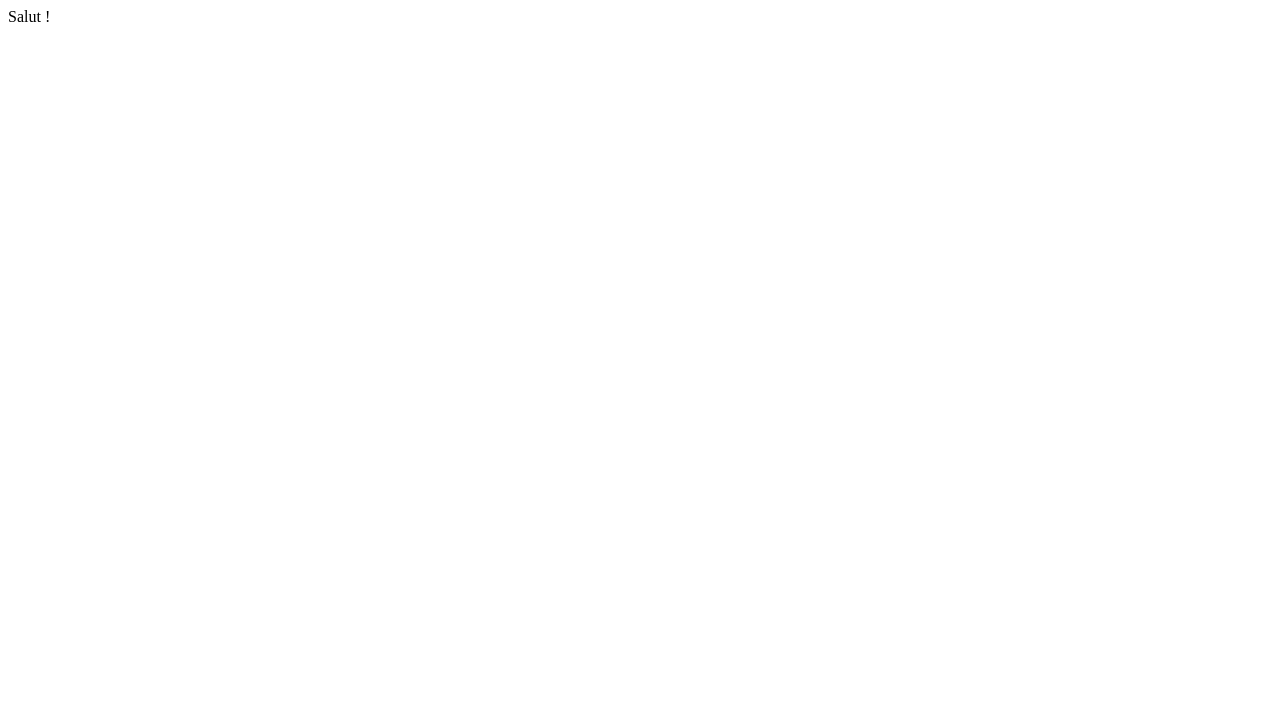
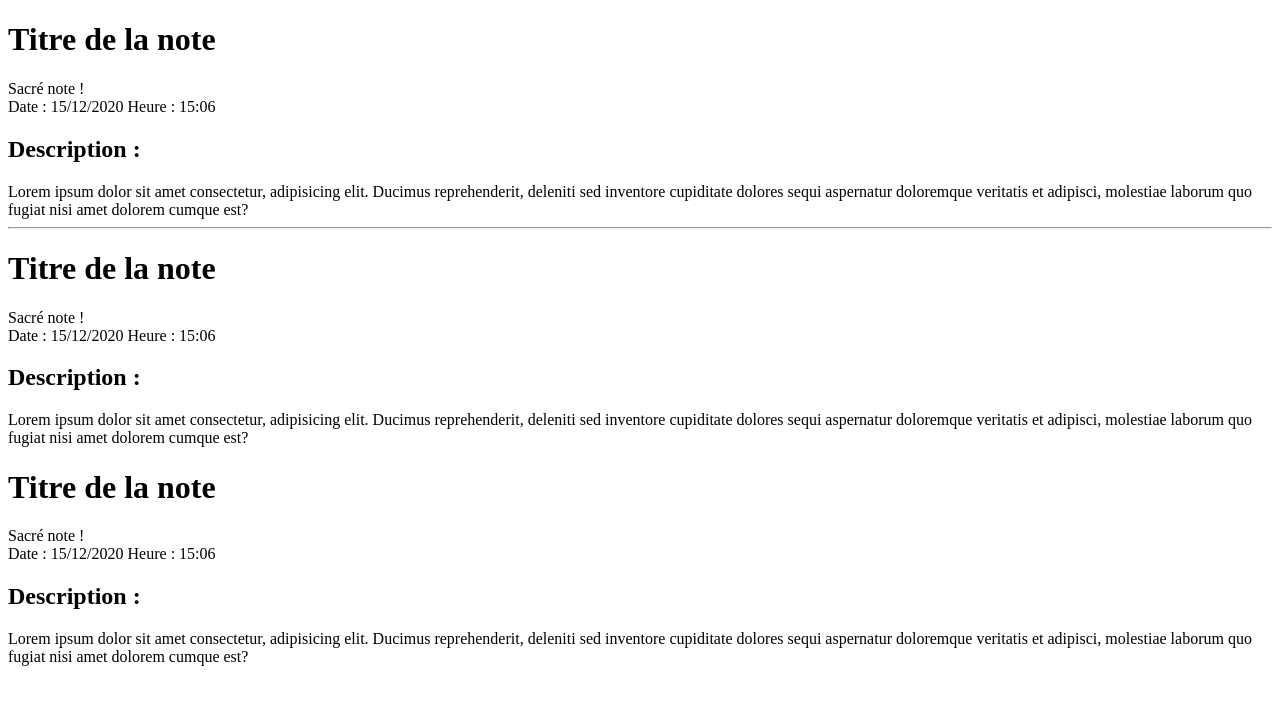
Before and after one commit to CedricJGit/CJ_formationHTML_202012, a website: page index.html in a window 1280 px wide. Drawn offline with Linux system fonts and the light colour scheme.

Commit message:
Structure de base complete

```diff
--- a/index.html
+++ b/index.html
@@ -1,12 +1,38 @@
 <!DOCTYPE html>
-<html lang="en">
+<html lang="fr">
 <head>
     <meta charset="UTF-8">
     <meta name="viewport" content="width=device-width, initial-scale=1.0">
     <title>Post-it&copy;</title>    <!--Copyright-->
 </head>
+
 <body>
-    Salut !
-
+    <div id="main">
+    <div id="editor">
+        <div id="form">
+            <h1>Titre de la note</h1>
+            Sacré note ! <br/>
+            Date : 15/12/2020 Heure : 15:06
+            <h2>Description :</h2>
+            Lorem ipsum dolor sit amet consectetur, adipisicing elit. Ducimus reprehenderit, deleniti sed inventore cupiditate dolores sequi aspernatur doloremque veritatis et adipisci, molestiae laborum quo fugiat nisi amet dolorem cumque est?
+        </div>
+    </div>
+    <hr/>   <!--Ligne horizontale-->
+    <div id="list">
+        <div class="postit">
+            <h1>Titre de la note</h1>
+            Sacré note ! <br/>
+            Date : 15/12/2020 Heure : 15:06
+            <h2>Description :</h2>
+            Lorem ipsum dolor sit amet consectetur, adipisicing elit. Ducimus reprehenderit, deleniti sed inventore cupiditate dolores sequi aspernatur doloremque veritatis et adipisci, molestiae laborum quo fugiat nisi amet dolorem cumque est?
+        </div>
+        <div class="postit">
+            <h1>Titre de la note</h1>
+            Sacré note ! <br/>
+            Date : 15/12/2020 Heure : 15:06
+            <h2>Description :</h2>
+            Lorem ipsum dolor sit amet consectetur, adipisicing elit. Ducimus reprehenderit, deleniti sed inventore cupiditate dolores sequi aspernatur doloremque veritatis et adipisci, molestiae laborum quo fugiat nisi amet dolorem cumque est?
+        </div>
+    </div>
 </body>
 </html>
```
Also changed, not shown: package.json (added, +23 -0 lines), 1 other file.
